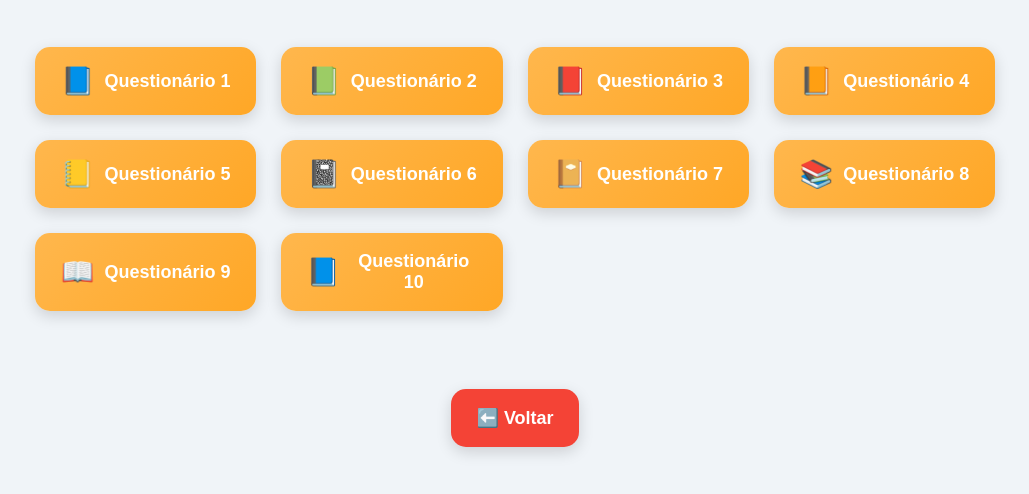
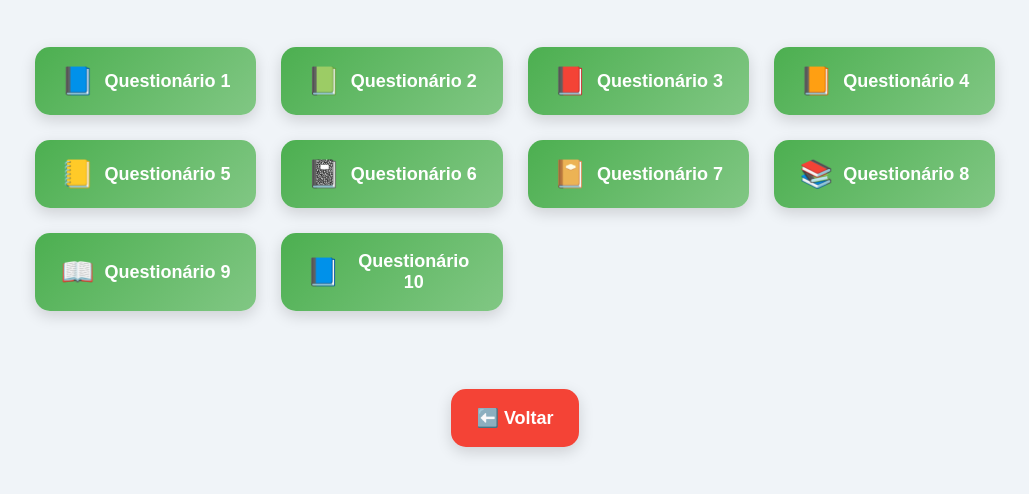
Before and after one commit to zzmarcosbebiano99-eng/Pet-quiz-Dra-Ana, a plain HTML site: page anestesia/index.html in a window 1280 px wide. Shown: the part 122-616 px from the top of the page, without its empty margins (125-1154 px from the left). Drawn offline with Linux system fonts and the light colour scheme.

Commit message:
Update anestesia.css

```diff
--- a/anestesia/anestesia.css
+++ b/anestesia/anestesia.css
@@ -86,7 +86,7 @@ p {
 
 /* --- Botões de questionário --- */
 .btn.quiz {
-  background: linear-gradient(135deg, #FFB74D, #FFA726);
+  background: linear-gradient(135deg, #4CAF50, #81C784);
 }
 
 .btn.quiz:hover {
```
